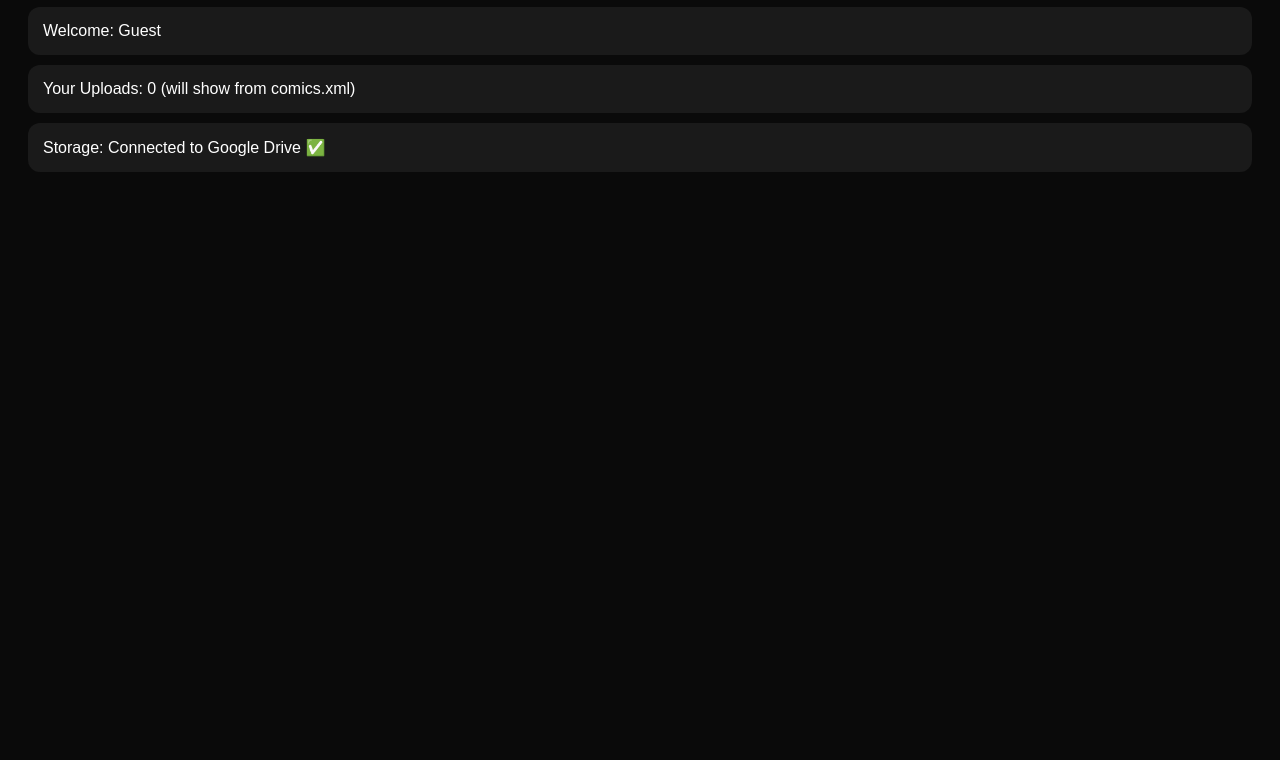
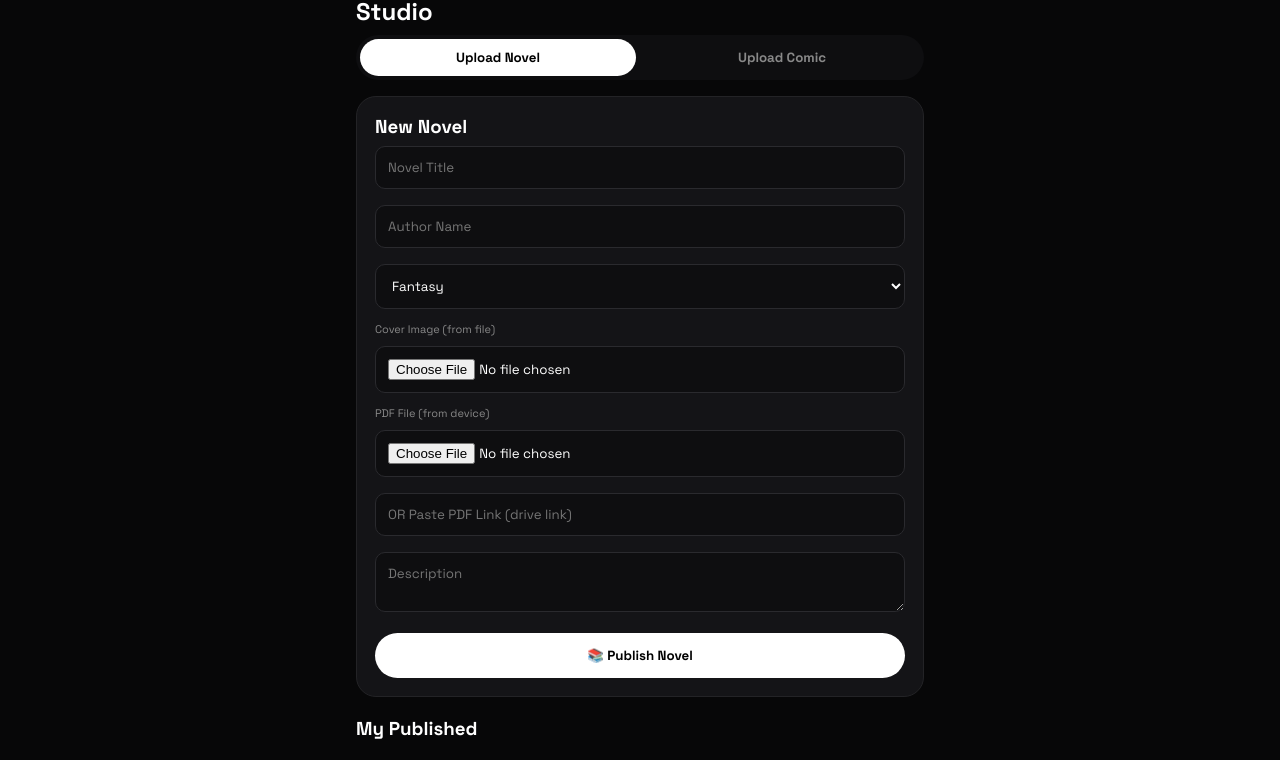
Before and after one commit to xhettriakash1-bot/Gen-Z-Visual, a plain HTML site: page dashboard.html in a window 1280 px wide. Shown: the part 89-849 px from the top of the page. Before the commit the page ends 800 px from the top, so only its background shows below. Drawn offline with Linux system fonts and the light colour scheme.

Commit message:
Update dashboard.html

```diff
--- a/dashboard.html
+++ b/dashboard.html
@@ -1 +1,102 @@
-<!DOCTYPE html><html><head><meta name="viewport" content="width=device-width, initial-scale=1"><title>Dashboard</title><style>body{background:#0a0a0a;color:white;font-family:sans-serif;padding:20px}.card{background:#1a1a1a;padding:15px;border-radius:12px;margin:10px 0}</style></head><body><h2>📊 Dashboard</h2><div class="card">Welcome: <span id="u"></span></div><div class="card">Your Uploads: 0 (will show from comics.xml)</div><div class="card">Storage: Connected to Google Drive ✅</div><script>document.getElementById('u').innerText=localStorage.getItem('user')||'Guest';</script></body></html>
+<!DOCTYPE html>
+<html><head>
+<meta name="viewport" content="width=device-width, initial-scale=1">
+<title>Creator Studio</title>
+<link rel="stylesheet" href="style.css">
+<style>
+.studio{max-width:600px;margin:20px auto;padding:0 16px}
+.tab{display:flex;gap:8px;background:#0e0e10;padding:4px;border-radius:99px;margin-bottom:16px}
+.tab button{flex:1;padding:10px;border:none;border-radius:99px;font-weight:800;background:transparent;color:#888;cursor:pointer}
+.tab button.active{background:white;color:black}
+.form{background:#141417;border:1px solid #232326;border-radius:20px;padding:18px;margin-bottom:16px}
+.form input,.form textarea,.form select{width:100%;padding:12px;margin:8px 0;background:#0e0e10;border:1px solid #2a2a2e;border-radius:10px;color:white;outline:none}
+.form button{width:100%;padding:14px;background:white;color:black;border:none;border-radius:99px;font-weight:900;cursor:pointer;margin-top:8px}
+.preview{width:100px;height:140px;border-radius:10px;object-fit:cover;background:#222;display:none;margin-top:8px}
+.item{background:#141417;border:1px solid #232326;border-radius:14px;padding:12px;margin-bottom:8px;display:flex;gap:10px;align-items:center}
+.item img{width:50px;height:70px;border-radius:8px;object-fit:cover}
+</style></head><body>
+<header><div class="logo">Creator Studio</div><button onclick="logout()" class="top-btn" style="background:#ff0055;color:white;border:none;cursor:pointer">Logout</button></header>
+
+<div class="studio">
+<h2 id="welcome" style="margin:16px 0 8px">Studio</h2>
+
+<div class="tab">
+<button id="b1" class="active" onclick="switchTab('novel')">Upload Novel</button>
+<button id="b2" onclick="switchTab('comic')">Upload Comic</button>
+</div>
+
+<!-- NOVEL FORM -->
+<div id="novelForm" class="form">
+<h3>New Novel</h3>
+<input id="nTitle" placeholder="Novel Title">
+<input id="nAuthor" placeholder="Author Name">
+<select id="nGenre"><option>Fantasy</option><option>Romance</option><option>Action</option><option>Horror</option><option>Sci-Fi</option></select>
+<label style="font-size:11px;color:#888">Cover Image (from file)</label>
+<input type="file" id="nCoverFile" accept="image/*" onchange="previewFile(this,'nPreview')">
+<img id="nPreview" class="preview">
+<label style="font-size:11px;color:#888">PDF File (from device)</label>
+<input type="file" id="nPdfFile" accept="application/pdf">
+<input id="nPdfLink" placeholder="OR Paste PDF Link (drive link)">
+<textarea id="nDesc" placeholder="Description"></textarea>
+<button onclick="publishNovel()">📚 Publish Novel</button>
+</div>
+
+<!-- COMIC FORM -->
+<div id="comicForm" class="form" style="display:none">
+<h3>New Comic</h3>
+<input id="cTitle" placeholder="Comic Title">
+<input id="cAuthor" placeholder="Author">
+<label style="font-size:11px;color:#888">Cover Image</label>
+<input type="file" id="cCoverFile" accept="image/*" onchange="previewFile(this,'cPreview')">
+<img id="cPreview" class="preview">
+<label style="font-size:11px;color:#888">Comic Pages (select multiple images)</label>
+<input type="file" id="cPages" accept="image/*" multiple>
+<textarea id="cDesc" placeholder="Description"></textarea>
+<button onclick="publishComic()">💥 Publish Comic</button>
+</div>
+
+<h3 style="margin-top:20px">My Published</h3>
+<div id="myList"></div>
+</div>
+
+<script>
+if(localStorage.getItem("role")!=="creator"){ location.href="login.html"; }
+document.getElementById("welcome").innerText="Hello Creator • "+localStorage.getItem("genz_user");
+
+function switchTab(t){
+ document.getElementById("novelForm").style.display=t=='novel'?'block':'none';
+ document.getElementById("comicForm").style.display=t=='comic'?'block':'none';
+ document.getElementById("b1").className=t=='novel'?'active':'';
+ document.getElementById("b2").className=t=='comic'?'active':'';
+}
+function previewFile(input, imgId){
+ let file=input.files[0];
+ if(file){
+   let r=new FileReader();
+   r.onload=e=>{ let img=document.getElementById(imgId); img.src=e.target.result; img.style.display='block'; }
+   r.readAsDataURL(file);
+ }
+}
+function fileToBase64(file){ return new Promise(res=>{ let r=new FileReader(); r.onload=e=>res(e.target.result); r.readAsDataURL(file); })}
+
+async function publishNovel(){
+ let title=document.getElementById("nTitle").value;
+ let author=document.getElementById("nAuthor").value;
+ if(!title||!author) return alert("Enter title & author");
+ let coverFile=document.getElementById("nCoverFile").files[0];
+ let cover = coverFile? await fileToBase64(coverFile) : "https://via.placeholder.com/200x300";
+ let pdfFile=document.getElementById("nPdfFile").files[0];
+ let pdf = pdfFile? await fileToBase64(pdfFile) : document.getElementById("nPdfLink").value;
+ if(!pdf) return alert("Add PDF file or link");
+ let novels=JSON.parse(localStorage.getItem("myNovels")||"[]");
+ novels.push({id:Date.now(), title, author, genre:document.getElementById("nGenre").value, cover, pdf, desc:document.getElementById("nDesc").value});
+ localStorage.setItem("myNovels", JSON.stringify(novels));
+ alert("Novel Published! Now visible in Novels page");
+ loadMyList();
+}
+
+async function publishComic(){
+ let title=document.getElementById("cTitle").value;
+ if(!title) return alert("Enter title");
+ let coverFile=document.getElementById("cCoverFile").files[0];
+ let cover = coverFile? await fileToBase64(coverFile) : "https://
```
